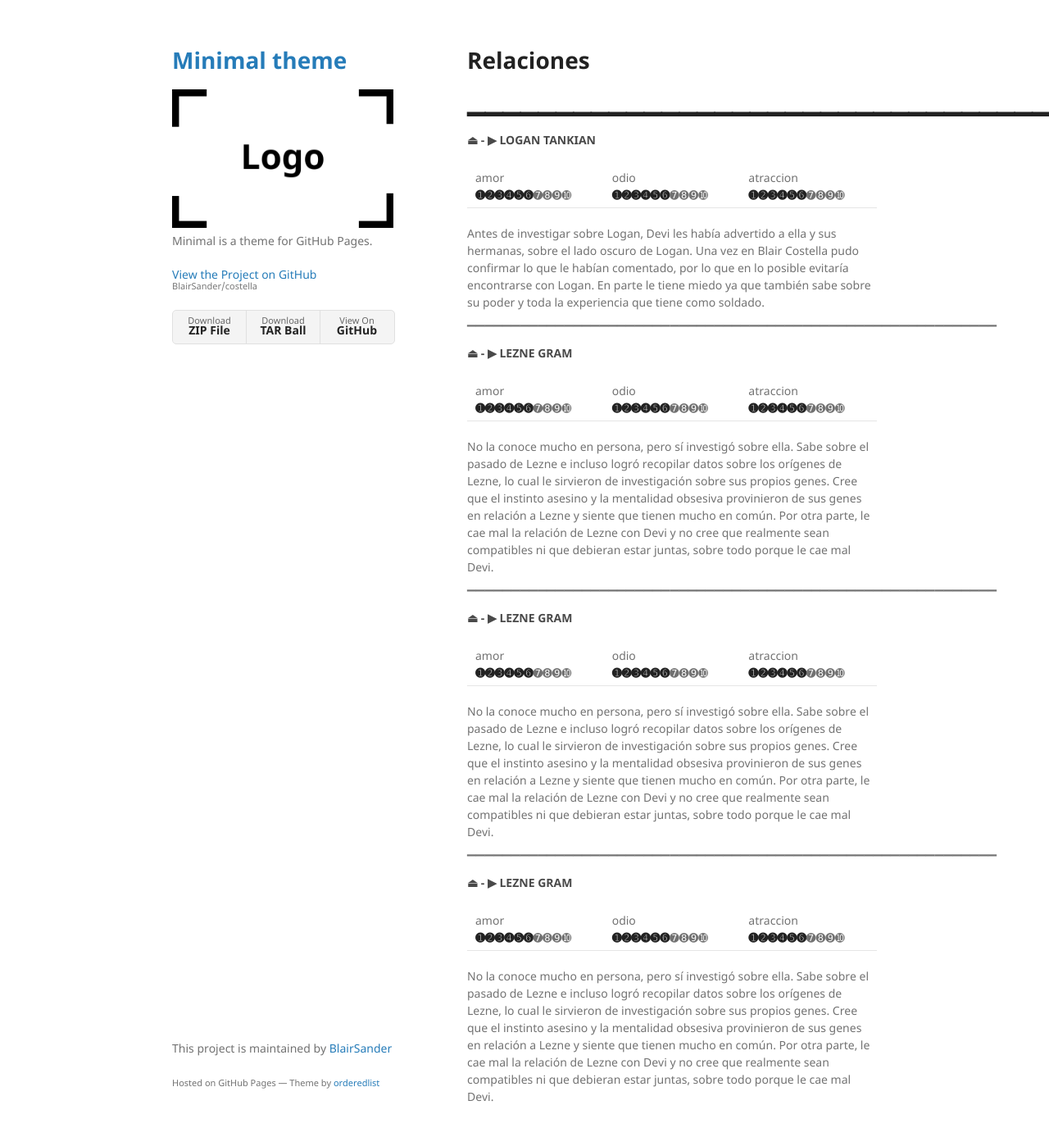
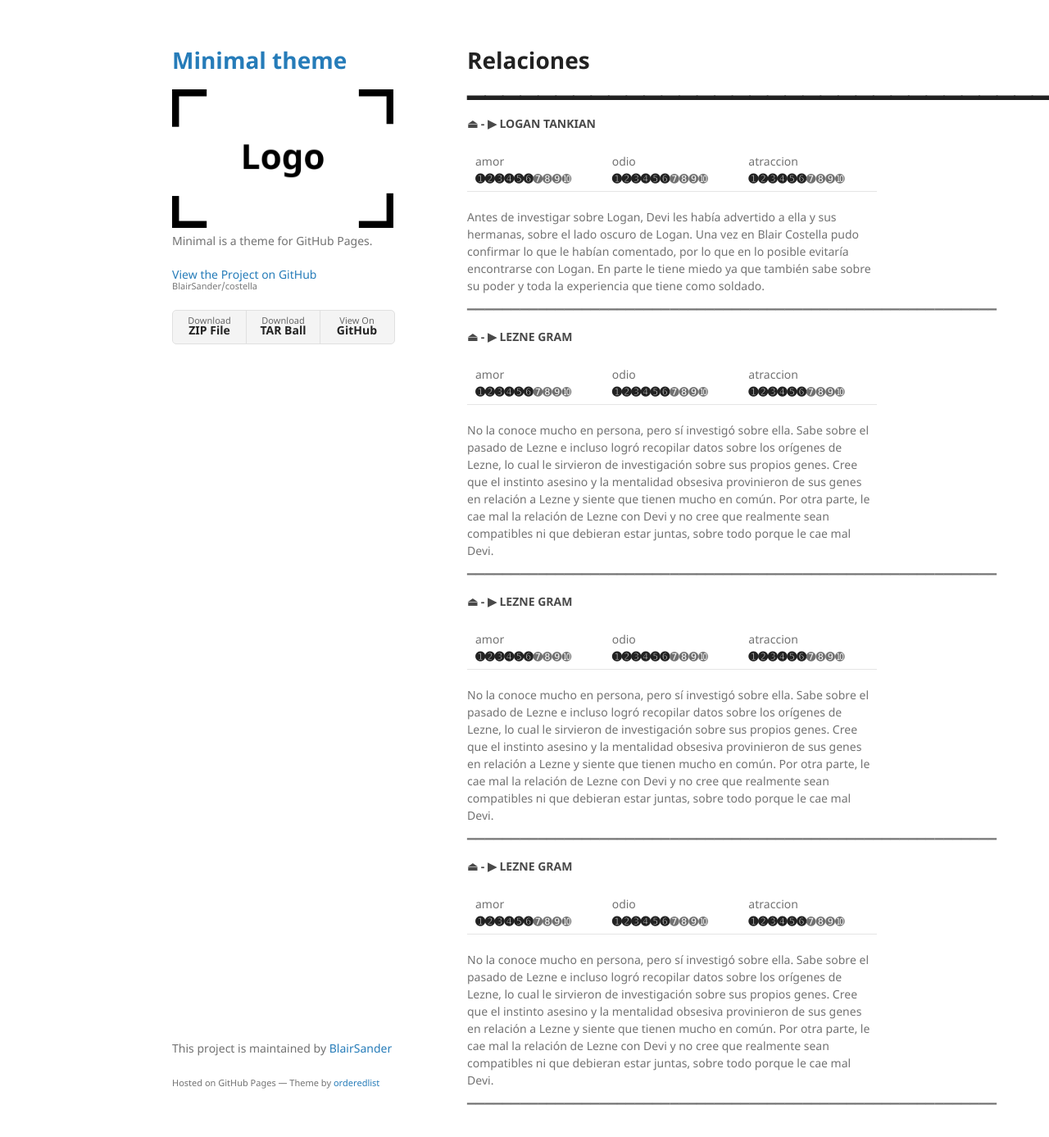
Before and after one commit to BlairSander/costella, a Jekyll site: the page built from relaciones.md, in a window 1280 px wide and 1400 px high. Shown: the top 1387 px of the window at 82% size. Built offline with Jekyll 4.4.1, drawn with Linux system fonts in a browser that asks for light colours; our own code applies the rules of GitHub Pages for plain Markdown files.

Commit message:
Update relaciones.md

```diff
--- a/relaciones.md
+++ b/relaciones.md
@@ -1,8 +1,7 @@
 ---
 layout: default
 ---
-# Relaciones
-# ▁▁▁▁▁▁▁▁▁▁▁▁▁▁▁▁▁▁▁▁▁▁▁▁▁▁▁▁▁▁▁▁▁▁▁▁▁▁▁▁▁▁▁▁▁▁▁▁▁▁▁▁▁▁▁▁▁▁▁▁
+# Relaciones <br>▁▁▁▁▁▁▁▁▁▁▁▁▁▁▁▁▁▁▁▁▁▁▁▁▁▁▁▁▁▁▁▁▁▁▁▁▁▁▁▁▁▁▁▁▁▁▁▁
 #### ⏏ - ▶ LOGAN TANKIAN
 
 | amor <br> **➊➋➌➍➎➏**➐➑➒➓ | odio<br>**➊➋➌➍➎➏**➐➑➒➓ | atraccion <br> **➊➋➌➍➎➏**➐➑➒➓  |
@@ -28,3 +27,4 @@ No la conoce mucho en persona, pero sí investigó sobre ella. Sabe sobre el pas
 | amor <br> **➊➋➌➍➎➏**➐➑➒➓ | odio<br>**➊➋➌➍➎➏**➐➑➒➓ | atraccion <br> **➊➋➌➍➎➏**➐➑➒➓  |
 
 No la conoce mucho en persona, pero sí investigó sobre ella. Sabe sobre el pasado de Lezne e incluso logró recopilar datos sobre los orígenes de Lezne, lo cual le sirvieron de investigación sobre sus propios genes. Cree que el instinto asesino y la mentalidad obsesiva provinieron de sus genes en relación a Lezne y siente que tienen mucho en común. Por otra parte, le cae mal la relación de Lezne con Devi y no cree que realmente sean compatibles ni que debieran estar juntas, sobre todo porque le cae mal Devi.
+<br>▁▁▁▁▁▁▁▁▁▁▁▁▁▁▁▁▁▁▁▁▁▁▁▁▁▁▁▁▁▁▁▁▁▁▁▁▁▁▁▁▁▁▁▁▁▁▁▁▁▁▁▁▁▁▁▁▁▁▁▁
```
